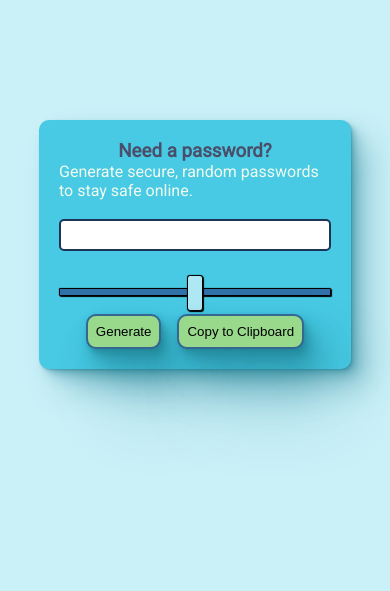
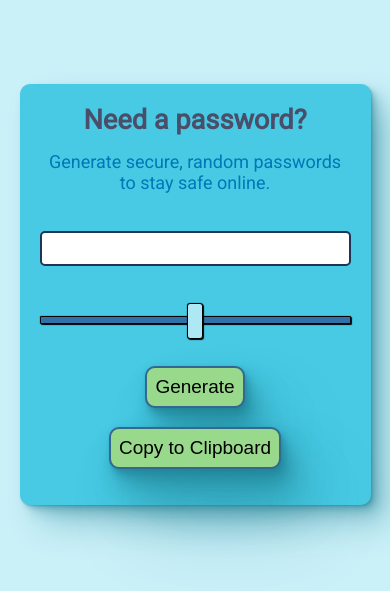
Before and after one commit to akshaywebster/password-generator, a plain HTML site: page index.html in a window 390 px wide. Shown: the part 85-676 px from the top of the page. Drawn offline with nearby package versions, Linux system fonts and the light colour scheme.

Commit message:
added some custom style after removing bootstrap

```diff
--- a/styles.css
+++ b/styles.css
@@ -49,7 +49,7 @@ body {
 }
 
 .row {
-  width: 80%; /* for mobile */
+  width: 90%; /* for mobile */
   /* max-width: 600px; */
   max-width: 800px;
   /* min-height: 300px; */
@@ -99,35 +99,40 @@ nav a:hover {
 
 h3 {
   color: #4a4e69;
+  font-size: 1.7rem;
+  margin-bottom: 0.9rem;
+}
+
+p {
+  color: #0077b6;
+  font-size: 18px;
+  margin-bottom: 1.2rem;
+  text-align: center;
 }
 
 /* password input style */
 .password {
   font-family: var(--ff-password);
   color: #1d3557;
-  height: 2rem;
+  height: 2.2rem;
   letter-spacing: 1.5px;
   font-size: 1.2rem;
   border-radius: 5px;
   padding-left: 5px;
   border: 2px solid #1d3557;
   font-size: clamp(1rem, 2vw, 1.3rem); /* responsive font size */
+  margin-bottom: 0.8rem;
 }
 
 /* buttons */
 .buttons {
+  margin-top: 1.5rem;
   width: 100%;
   display: flex;
   justify-content: center;
   align-items: center;
   font-size: 20px;
 }
-
-/* @media screen and (max-width: 480px) {
-  .password {
-    font-size: 1rem;
-  }
-} */
 
 /* generate button */
 .generate {
@@ -137,6 +142,8 @@ h3 {
   border-radius: 10px;
   box-shadow: var(--shadow-elevation-inner);
   border: 2px solid #346792;
+  font-size: 19px;
+  margin-bottom: 1rem;
 }
 
 /* copy button */
@@ -146,6 +153,8 @@ h3 {
   border-radius: 10px;
   box-shadow: var(--shadow-elevation-inner);
   border: 2px solid #346792;
+  font-size: 19px;
+  margin-bottom: 1rem;
 }
 
 .generate:hover,
@@ -153,6 +162,18 @@ h3 {
   background-color: #9fcbff;
   transform: scale(1.1);
   transition: var(--transition);
+}
+
+@media screen and (max-width: 468px) {
+  .buttons {
+    flex-direction: column;
+    justify-content: center;
+    align-items: center;
+  }
+  .generate {
+    margin-right: 0;
+    margin-bottom: 1.2rem;
+  }
 }
 
 /* #slider {
```
